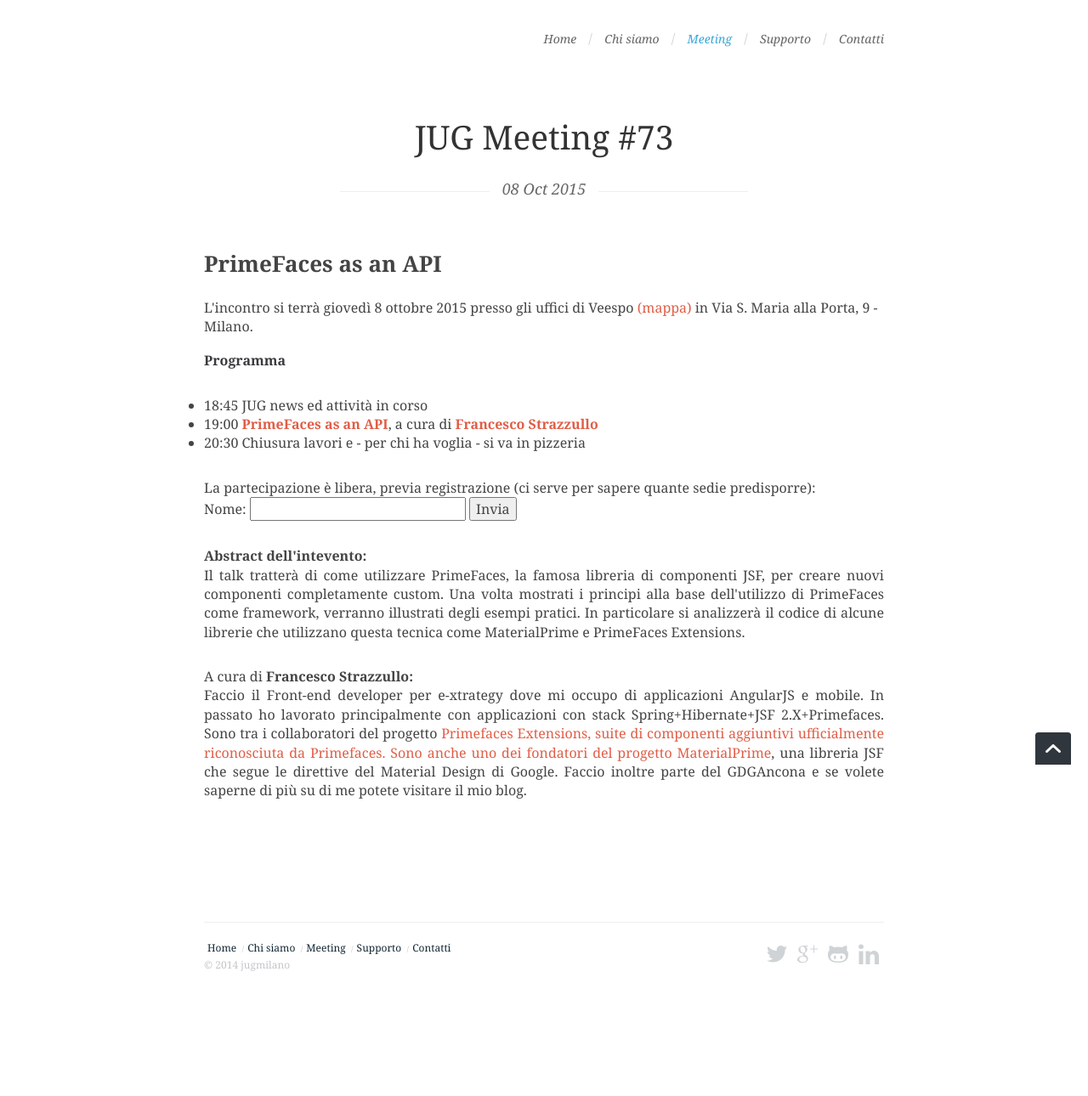
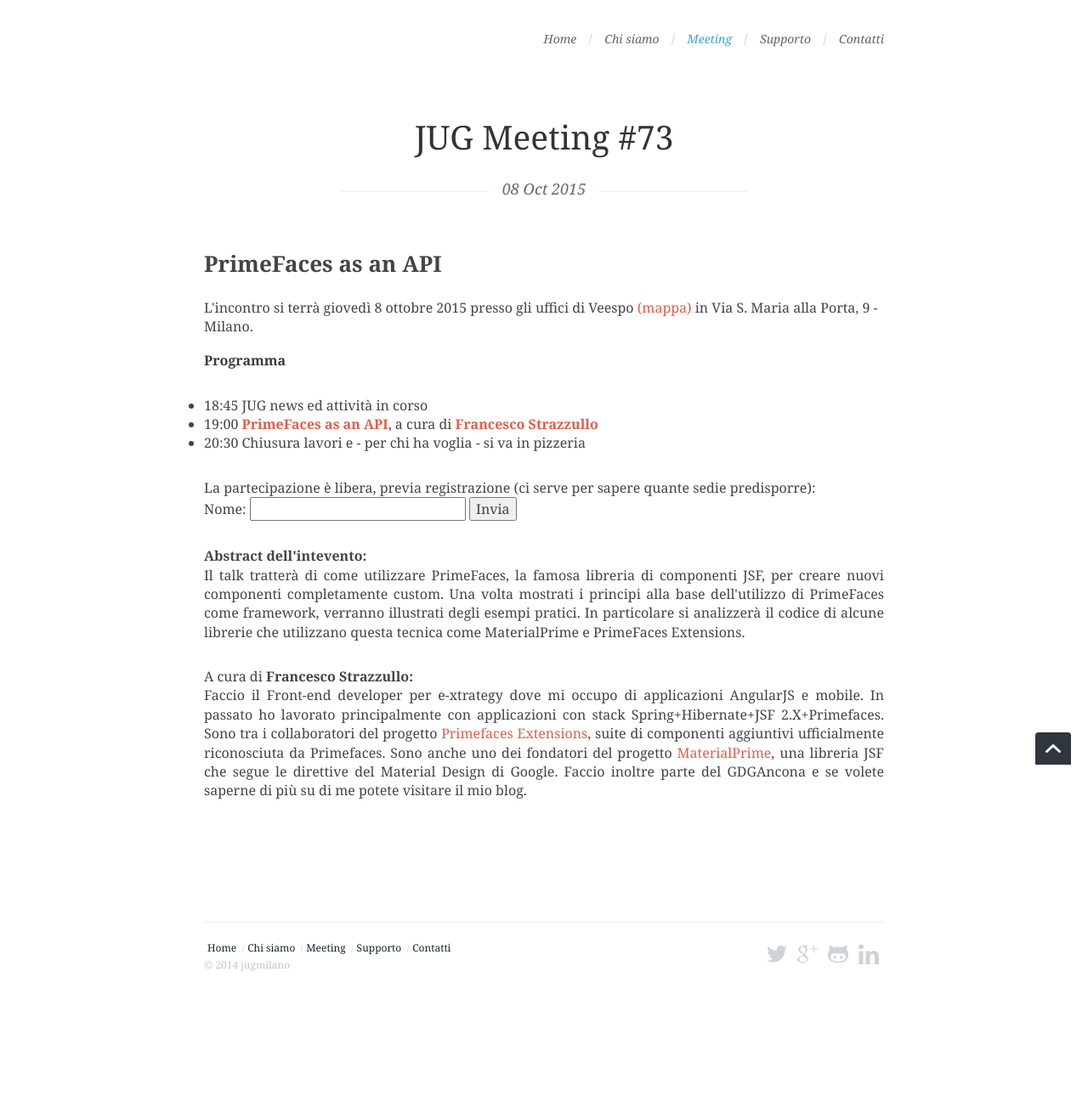
Before and after one commit to jugmilano/jugmilano.github.io, a Jekyll site: the page built from _posts/2015-10-08-meeting-#73.md, in a window 1280 px wide. Shown: the whole page at 85% size. Built offline with Jekyll 4.4.1, drawn with Linux system fonts in a browser that asks for light colours; nearby versions of some CDN libraries; Markdown is read by kramdown in place of the engine named in the settings.

```diff
--- a/_posts/2015-10-08-meeting-#73.md
+++ b/_posts/2015-10-08-meeting-#73.md
@@ -6,7 +6,7 @@ meetingdate: giovedì 8 ottobre 2015
 description: PrimeFaces as an API
 speaker: Francesco Strazzullo
 abstract: Il talk tratterà di come utilizzare PrimeFaces, la famosa libreria di componenti JSF, per creare nuovi componenti completamente custom. Una volta mostrati i principi alla base dell'utilizzo di PrimeFaces come framework, verranno illustrati degli esempi pratici. In particolare si analizzerà il codice di alcune librerie che utilizzano questa tecnica come MaterialPrime e PrimeFaces Extensions.
-bio: Faccio il Front-end developer per e-xtrategy dove mi occupo di applicazioni AngularJS e mobile. In passato ho lavorato principalmente con applicazioni con stack Spring+Hibernate+JSF 2.X+Primefaces. Sono tra i collaboratori del progetto <a href="http://www.primefaces.org/showcase-ext/views/home.jsf">Primefaces Extensions</>, suite di componenti aggiuntivi ufficialmente riconosciuta da Primefaces. Sono anche uno dei fondatori del progetto <a href="http://materialprimeshowcase-thestrazz.rhcloud.com/">MaterialPrime</a>, una libreria JSF che segue le direttive del Material Design di Google. Faccio inoltre parte del GDGAncona e se volete saperne di più su di me potete visitare il mio blog.
+bio: Faccio il Front-end developer per e-xtrategy dove mi occupo di applicazioni AngularJS e mobile. In passato ho lavorato principalmente con applicazioni con stack Spring+Hibernate+JSF 2.X+Primefaces. Sono tra i collaboratori del progetto <a href="http://www.primefaces.org/showcase-ext/views/home.jsf">Primefaces Extensions</a>, suite di componenti aggiuntivi ufficialmente riconosciuta da Primefaces. Sono anche uno dei fondatori del progetto <a href="http://materialprimeshowcase-thestrazz.rhcloud.com/">MaterialPrime</a>, una libreria JSF che segue le direttive del Material Design di Google. Faccio inoltre parte del GDGAncona e se volete saperne di più su di me potete visitare il mio blog.
 location: Veespo
 address: Via S. Maria alla Porta, 9 - Milano
 map: https://www.google.it/maps/place/Via+Santa+Maria+alla+Porta,+9,+20123+Milano/@45.4664129,9.1817829,17z/data=!4m2!3m1!1s0x4786c153a8292d05:0x4c6f0a73c08286b9
```
